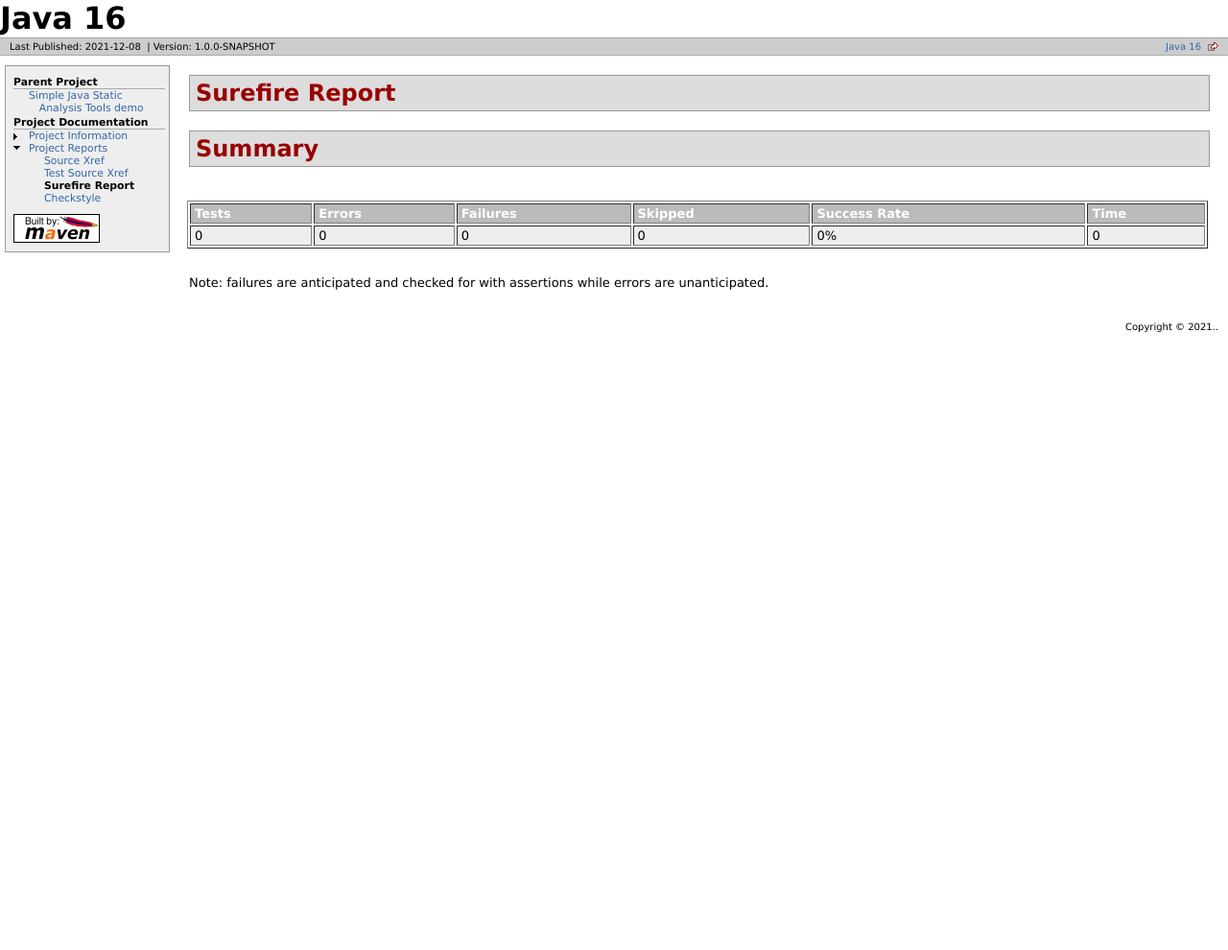
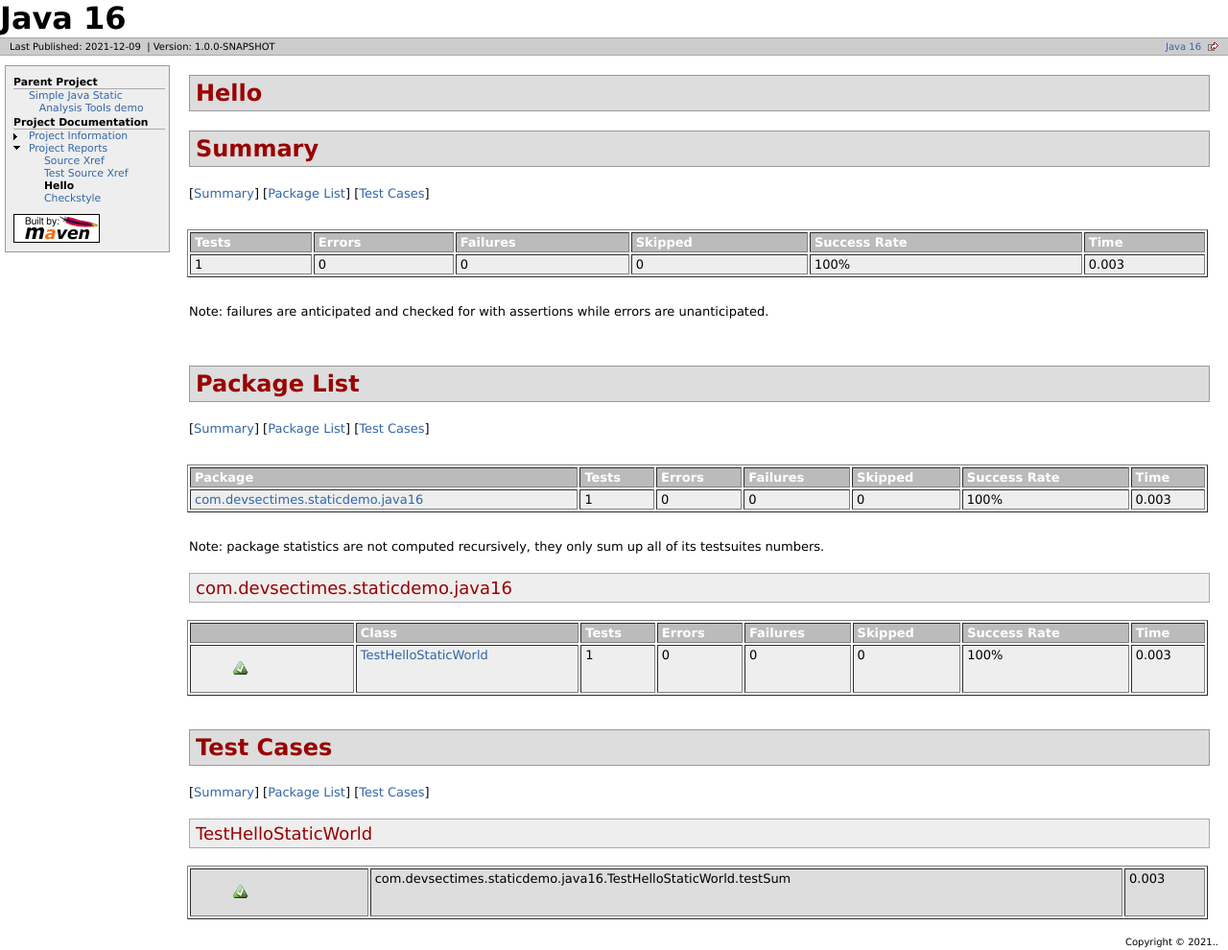
Before and after one commit to devsectimes/all_static_tools_demo, a plain HTML site: page java16/surefire-report.html in a window 1280 px wide. Shown: the whole page at 96% size. Before the commit the page ends 800 px from the top, so only its background shows below. Drawn offline with Linux system fonts and the light colour scheme.

Commit message:
Creating site for 1.0.0-SNAPSHOT

```diff
--- a/java16/surefire-report.html
+++ b/java16/surefire-report.html
@@ -1,6 +1,6 @@
 <!DOCTYPE html>
 <!--
- | Generated by Apache Maven Doxia Site Renderer 1.9.1 from org.apache.maven.plugins:maven-surefire-report-plugin:3.0.0-M5:report at 2021-12-08
+ | Generated by Apache Maven Doxia Site Renderer 1.9.1 from org.apache.maven.plugins:maven-surefire-report-plugin:3.0.0-M5:report at 2021-12-09
 
  | Rendered using Apache Maven Default Skin
 -->
@@ -9,7 +9,7 @@
     <meta charset="UTF-8" />
     <meta name="viewport" content="width=device-width, initial-scale=1.0" />
     <meta name="generator" content="Apache Maven Doxia Site Renderer 1.9.1" />
-    <title>Java 16 &#x2013; Surefire Report</title>
+    <title>Java 16 &#x2013; Hello</title>
     <link rel="stylesheet" href="./css/maven-base.css" />
     <link rel="stylesheet" href="./css/maven-theme.css" />
     <link rel="stylesheet" href="./css/site.css" />
@@ -25,7 +25,7 @@
     </div>
     <div id="breadcrumbs">
       <div class="xleft">
-        <span id="publishDate">Last Published: 2021-12-08</span>
+        <span id="publishDate">Last Published: 2021-12-09</span>
           &#xA0;| <span id="projectVersion">Version: 1.0.0-SNAPSHOT</span>
       </div>
       <div class="xright"><a href="https://devsectimes.com/simple_static_tools_demo/java16/" class="externalLink" title="Java 16">Java 16</a>      </div>
@@ -46,7 +46,7 @@
       <ul>
        <li class="none"><a href="xref/index.html" title="Source Xref">Source Xref</a></li>
        <li class="none"><a href="xref-test/index.html" title="Test Source Xref">Test Source Xref</a></li>
-       <li class="none"><strong>Surefire Report</strong></li>
+       <li class="none"><strong>Hello</strong></li>
        <li class="none"><a href="checkstyle.html" title="Checkstyle">Checkstyle</a></li>
       </ul></li>
     </ul>
@@ -77,8 +77,9 @@ function toggleDisplay(elementId) {
  }
 //]]>
 </script><section>
-<h2><a name="Surefire_Report"></a>Surefire Report</h2></section><section>
-<h2><a name="Summary"></a>Summary</h2><a name="Summary"></a><br />
+<h2><a name="Hello"></a>Hello</h2></section><section>
+<h2><a name="Summary"></a>Summary</h2><a name="Summary"></a>
+<p>[<a href="#Summary">Summary</a>] [<a href="#Package_List">Package List</a>] [<a href="#Test_Cases">Test Cases</a>]</p><br />
 <table border="1" class="bodyTable">
 <tr class="a">
 <th>Tests</th>
@@ -88,13 +89,61 @@ function toggleDisplay(elementId) {
 <th>Success Rate</th>
 <th>Time</th></tr>
 <tr class="b">
+<td>1</td>
 <td>0</td>
 <td>0</td>
 <td>0</td>
+<td>100%</td>
+<td>0.003</td></tr></table><br />
+<p>Note: failures are anticipated and checked for with assertions while errors are unanticipated.</p><br /></section><section>
+<h2><a name="Package_List"></a>Package List</h2><a name="Package_List"></a>
+<p>[<a href="#Summary">Summary</a>] [<a href="#Package_List">Package List</a>] [<a href="#Test_Cases">Test Cases</a>]</p><br />
+<table border="1" class="bodyTable">
+<tr class="a">
+<th>Package</th>
+<th>Tests</th>
+<th>Errors</th>
+<th>Failures</th>
+<th>Skipped</th>
+<th>Success Rate</th>
+<th>Time</th></tr>
+<tr class="b">
+<td><a href="#com.devsectimes.staticdemo.java16">com.devsectimes.staticdemo.java16</a></td>
+<td>1</td>
 <td>0</td>
-<td>0%</td>
-<td>0</td></tr></table><br />
-<p>Note: failures are anticipated and checked for with assertions while errors are unanticipated.</p><br /></section>
+<td>0</td>
+<td>0</td>
+<td>100%</td>
+<td>0.003</td></tr></table><br />
+<p>Note: package statistics are not computed recursively, they only sum up all of its testsuites numbers.</p><section>
+<h3><a name="com.devsectimes.staticdemo.java16"></a>com.devsectimes.staticdemo.java16</h3><a name="com.devsectimes.staticdemo.java16"></a>
+<table border="1" class="bodyTable">
+<tr class="a">
+<th></th>
+<th>Class</th>
+<th>Tests</th>
+<th>Errors</th>
+<th>Failures</th>
+<th>Skipped</th>
+<th>Success Rate</th>
+<th>Time</th></tr>
+<tr class="b">
+<td><a href="#com.devsectimes.staticdemo.java16.TestHelloStaticWorld"><figure><img src="images/icon_success_sml.gif" alt="" /></figure></a></td>
+<td><a href="#com.devsectimes.staticdemo.java16.TestHelloStaticWorld">TestHelloStaticWorld</a></td>
+<td>1</td>
+<td>0</td>
+<td>0</td>
+<td>0</td>
+<td>100%</td>
+<td>0.003</td></tr></table></section><br /></section><section>
+<h2><a name="Test_Cases"></a>Test Cases</h2><a name="Test_Cases"></a>
+<p>[<a href="#Summary">Summary</a>] [<a href="#Package_List">Package List</a>] [<a href="#Test_Cases">Test Cases</a>]</p><section>
+<h3><a name="TestHelloStaticWorld"></a>TestHelloStaticWorld</h3><a name="com.devsectimes.staticdemo.java16.TestHelloStaticWorld"></a>
+<table border="1" class="bodyTable">
+<tr class="a">
+<td><figure><img src="images/icon_success_sml.gif" alt="" /></figure></td>
+<td><a name="TC_com.devsectimes.staticdemo.java16.TestHelloStaticWorld.com.devsectimes.staticdemo.java16.TestHelloStaticWorld.testSum"></a>com.devsectimes.staticdemo.java16.TestHelloStaticWorld.testSum</td>
+<td>0.003</td></tr></table></section><br /></section>
       </div>
     </div>
     <div class="clear">
```
Also changed, not shown: java16/checkstyle.html (+1 -0 lines), java16/project-reports.html (+4 -0 lines).
